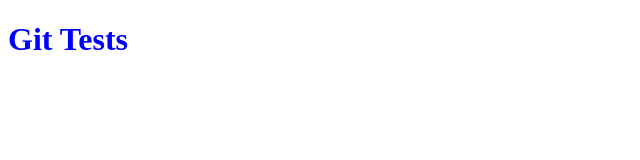
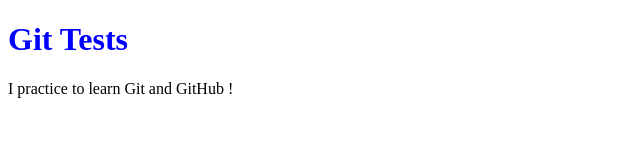
Before and after one commit to Code-s4/test, a plain HTML site: page index.html in a window 1280 px wide. Shown: the whole page, without its empty margins (0-640 px from the left). Drawn offline with Linux system fonts and the light colour scheme.

Commit message:
Ajout d'un paragraph

```diff
--- a/index.html
+++ b/index.html
@@ -8,5 +8,6 @@
 </head>
 <body>
     <h1>Git Tests</h1>
+    <p>I practice to learn Git and GitHub !</p>
 </body>
 </html>
```
